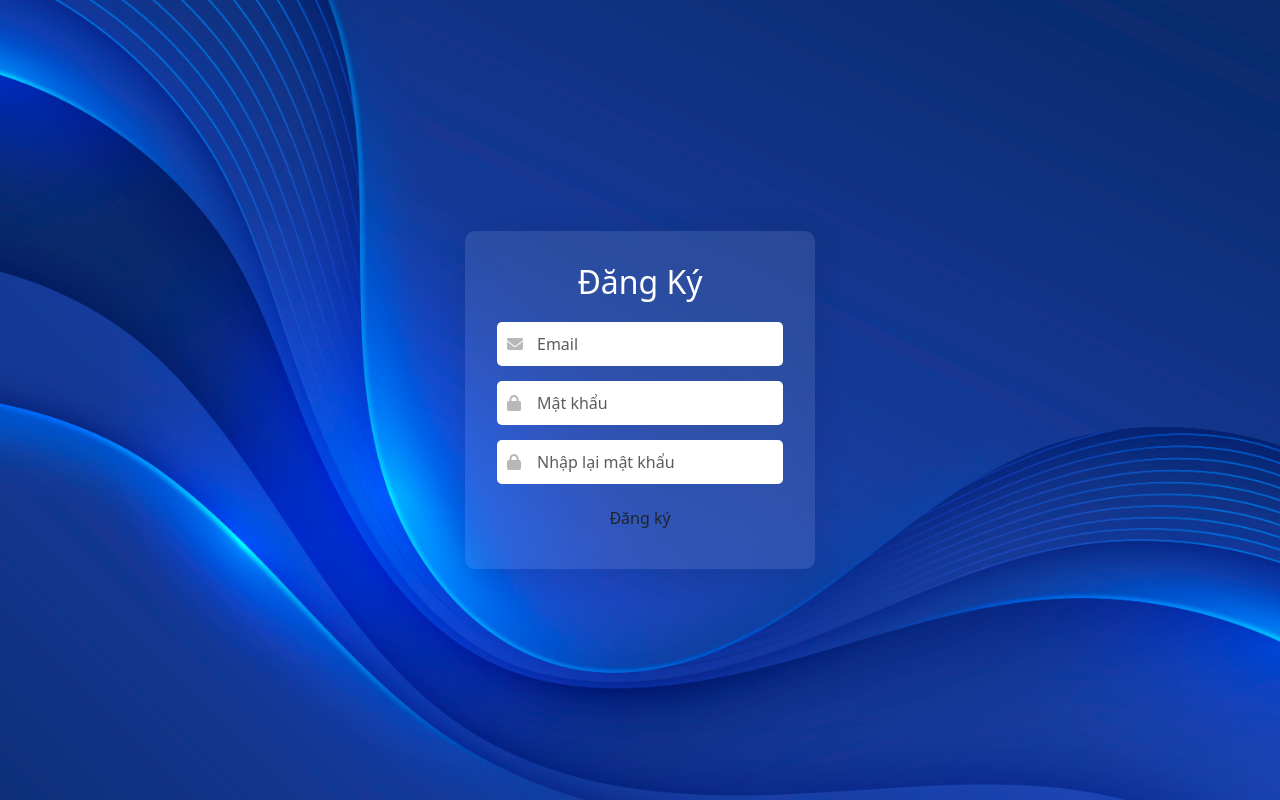
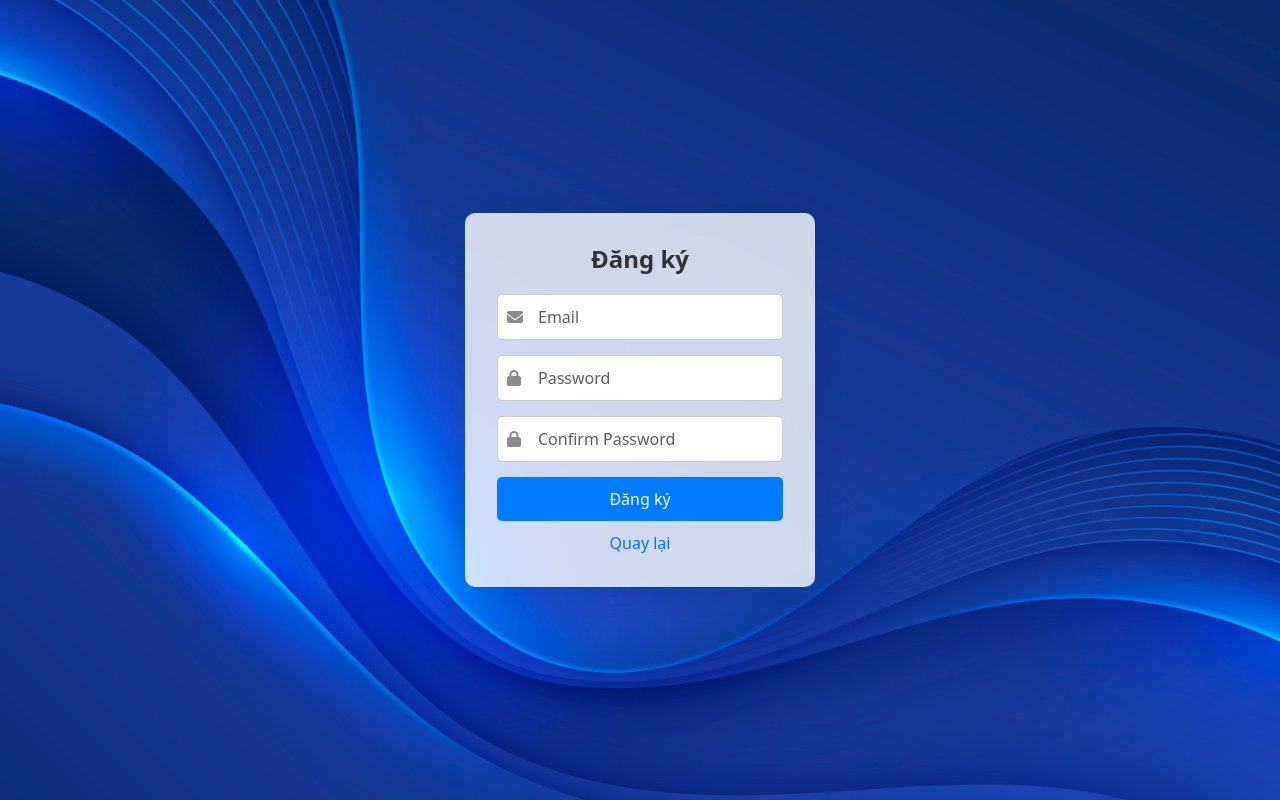
Before and after one commit to NgoThuongHoang/hackathon_2024, a React (Create React App) app: page /register in a window 1280 px wide. Built offline with nearby package versions, Linux system fonts and the light colour scheme.

Commit message:
xong login - đăng ký - quên mật khẩu

```diff
--- a/src/App.js
+++ b/src/App.js
@@ -8,6 +8,7 @@ import PersonnelManagement from './pages/PersonnelManagement';
 import PrivateRoute from './PrivateRoute';  // Ensure this import is correct
 import ProposalDashboard from './pages/ProposalDashboard';
 import TaskManagement from './pages/TaskManagement';
+import ForgotPassword from './pages/ForgotPassword';
 import WorkScheduleManagement from './pages/WorkScheduleManagement';
 import Header from './components/Header';
 import Footer from './components/Footer';
@@ -29,7 +30,7 @@ const App = () => {
   return (
     <div>
       {/* Chỉ hiển thị Header nếu không ở trang login hoặc register */}
-      {location.pathname !== "/login" && location.pathname !== "/register" && <Header />}
+      {location.pathname !== "/login" && location.pathname !== "/register" &&  location.pathname !== "/forgot-password" && <Header />}
       <div>
         <Routes>
           {/* Redirect đến trang home nếu người dùng vào root "/" và đã đăng nhập */}
@@ -38,8 +39,8 @@ const App = () => {
             element={isAuthenticated ? <Navigate to="/home" /> : <Navigate to="/login" />}
           />
           <Route path="/login" element={<Login setIsAuthenticated={setIsAuthenticated} />} />
-          <Route path="/register" element={<Register />} /> {/* Route cho trang đăng ký */}
-
+          <Route path="/register" element={<Register />} />
+          <Route path="/forgot-password" element={<ForgotPassword />} />
           {/* Các route bảo vệ (chỉ cho người đã đăng nhập) */}
           <Route path="/home" element={(
             <PrivateRoute isAuthenticated={isAuthenticated}>
--- /dev/null
+++ b/src/pages/ForgotPassword.js
@@ -0,0 +1,66 @@
+import React, { useState } from 'react';
+import axios from 'axios';
+import { useNavigate } from 'react-router-dom';
+import '../styles/Login.css'; // Sử dụng cùng file CSS với trang đăng nhập
+
+const ForgotPassword = () => {
+  const [email, setEmail] = useState('');
+  const navigate = useNavigate();
+
+  const handleForgotPassword = async () => {
+    try {
+      if (!email) {
+        alert('Vui lòng nhập email');
+        return;
+      }
+
+      const response = await axios.post('https://backend-hackathon-dongnai.vercel.app/api/auth/forgot-password', {
+        email: email.trim()
+      });
+
+      if (response.data.success) {
+        alert(response.data.message || 'Yêu cầu đặt lại mật khẩu đã được gửi');
+        navigate('/login');
+      } else {
+        alert('Yêu cầu đặt lại mật khẩu không thành công');
+      }
+    } catch (error) {
+      console.error('Error:', error);
+      if (error.response) {
+        alert(error.response.data.message || 'Yêu cầu đặt lại mật khẩu thất bại');
+      } else {
+        alert('Có lỗi xảy ra trong quá trình yêu cầu đặt lại mật khẩu');
+      }
+    }
+  };
+
+  return (
+    <div className="login-container">
+      <div className="login-card">
+        <h2 className="login-title">Quên mật khẩu</h2>
+        <div className="form-group">
+          <div className="input-icon">
+            <input
+              type="email"
+              className="form-control"
+              placeholder="Email"
+              value={email}
+              onChange={(e) => setEmail(e.target.value)}
+            />
+            <i className="fa fa-envelope icon"></i>
+          </div>
+        </div>
+        <div className="login-actions">
+          <button className="login-btn" onClick={handleForgotPassword}>
+            Gửi
+          </button>
+        </div>
+        <div className="register-link">
+           <a href="/login" style={{marginLeft: '10px', textDecoration: 'none'}}>Quay lại</a>
+        </div>
+      </div>
+    </div>
+  );
+};
+
+export default ForgotPassword;
--- a/src/pages/Login.js
+++ b/src/pages/Login.js
@@ -41,17 +41,17 @@ const Login = ({ setIsAuthenticated }) => {
   return (
     <div className="login-container">
       <div className="login-card">
-        <h2 className="login-title">Login</h2>
+        <h2 className="login-title">Đăng nhập</h2>
         <div className="form-group">
           <div className="input-icon">
             <input
               type="email"
               className="form-control"
-              placeholder="Username"
+              placeholder="Email"
               value={email}
               onChange={(e) => setEmail(e.target.value)}
             />
-            <i className="fa fa-user icon"></i>
+            <i className="fa fa-envelope icon"></i>
           </div>
         </div>
         <div className="form-group">
@@ -68,17 +68,17 @@ const Login = ({ setIsAuthenticated }) => {
         </div>
         <div className="login-actions">
           <div className="remember-forgot">
-            <label>
-              <input type="checkbox" /> Remember me
+            <label style={{color: 'black'}}>
+              <input type="checkbox"/> Lưu đăng nhập
             </label>
-            <a href="/forgot-password">Forgot password?</a>
+            <a href="/forgot-password" style={{textDecoration: 'none', color: 'black'}}>Quên mật khẩu?</a>
           </div>
-          <button className="btn login-btn" onClick={handleLogin}>
-            Login
+          <button className="login-btn" onClick={handleLogin}>
+            Đăng nhập
           </button>
         </div>
         <div className="register-link">
-          Don't have an account? <a href="/register">Register</a>
+          Chưa có tài khoản? <a href="/register" style={{marginLeft: '10px', textDecoration: 'none'}}>Đăng ký</a>
         </div>
       </div>
     </div>
--- a/src/pages/Register.js
+++ b/src/pages/Register.js
@@ -1,10 +1,12 @@
 import React, { useState } from 'react';
-import '../styles/Register.css'; // Assuming you'll create or modify this CSS file
+import { useNavigate } from 'react-router-dom';
+import '../styles/Login.css'; // Sử dụng cùng file CSS với trang đăng nhập
 
 const Register = () => {
   const [email, setEmail] = useState('');
   const [password, setPassword] = useState('');
   const [confirmPassword, setConfirmPassword] = useState('');
+  const navigate = useNavigate();
 
   const handleRegister = (e) => {
     e.preventDefault();
@@ -16,10 +18,14 @@ const Register = () => {
     }
   };
 
+  const handleBack = () => {
+    navigate(-1); // Điều hướng trở lại trang trước đó
+  };
+
   return (
-    <div className="register-container">
-      <div className="register-card">
-        <h2 className="register-title">Đăng Ký</h2>
+    <div className="login-container">
+      <div className="login-card">
+        <h2 className="login-title">Đăng ký</h2>
         <form onSubmit={handleRegister} className="register-form">
           <div className="form-group">
             <div className="input-icon">
@@ -39,7 +45,7 @@ const Register = () => {
               <input
                 type="password"
                 className="form-control"
-                placeholder="Mật khẩu"
+                placeholder="Password"
                 value={password}
                 onChange={(e) => setPassword(e.target.value)}
                 required
@@ -52,7 +58,7 @@ const Register = () => {
               <input
                 type="password"
                 className="form-control"
-                placeholder="Nhập lại mật khẩu"
+                placeholder="Confirm Password"
                 value={confirmPassword}
                 onChange={(e) => setConfirmPassword(e.target.value)}
                 required
@@ -60,8 +66,9 @@ const Register = () => {
               <i className="fa fa-lock icon"></i>
             </div>
           </div>
-          <button type="submit" className="btn register-btn">Đăng ký</button>
-        </form>
+          <button type="submit" className="login-btn" style={{marginBottom: '10px'}}>Đăng ký</button>
+          <a href="/login" style={{textDecoration: 'none'}}>Quay lại</a>
+          </form>
       </div>
     </div>
   );
--- /dev/null
+++ b/src/styles/ForgotPassword.css
@@ -0,0 +1,87 @@
+/* Full-screen background */
+.forgot-password-container {
+    background-image: url('/public/assets/Background-login.jpg');
+    background-size: cover;
+    height: 100vh;
+    display: flex;
+    justify-content: center;
+    align-items: center;
+  }
+
+  .forgot-password-card {
+    background-color: rgba(255, 255, 255, 0.1); /* Semi-transparent */
+    padding: 2rem;
+    border-radius: 10px;
+    box-shadow: 0 4px 30px rgba(0, 0, 0, 0.1);
+    backdrop-filter: blur(10px);
+    -webkit-backdrop-filter: blur(10px);
+    width: 350px;
+  }
+
+  .forgot-password-title {
+    text-align: center;
+    color: white;
+    margin-bottom: 20px;
+  }
+
+  .form-group {
+    margin-bottom: 15px;
+    position: relative;
+  }
+
+  .input-icon {
+    position: relative;
+  }
+
+  .input-icon input {
+    width: 100%;
+    padding-left: 2.5rem;
+    padding-right: 1rem;
+    padding-top: 10px;
+    padding-bottom: 10px;
+    border-radius: 5px;
+    border: none;
+  }
+
+  .input-icon .icon {
+    position: absolute;
+    top: 50%;
+    left: 10px;
+    transform: translateY(-50%);
+    color: #8B8B8B;
+  }
+
+  .forgot-password-actions {
+    text-align: center;
+  }
+
+  .forgot-password-btn {
+    width: 100%;
+    background-color: #ffffff;
+    border: none;
+    color: #333;
+    padding: 10px;
+    border-radius: 5px;
+    cursor: pointer;
+    transition: none; /* Loại bỏ hiệu ứng chuyển đổi */
+  }
+
+  .forgot-password-btn:active {
+    background-color: #ddd; /* Màu nền khi button được click */
+    transform: none; /* Loại bỏ hiệu ứng biến đổi */
+  }
+
+  .forgot-password-btn:hover {
+    background-color: #ddd;
+  }
+
+  .login-link {
+    text-align: center;
+    margin-top: 15px;
+    color: white;
+  }
+
+  .login-link a {
+    color: #fff;
+    text-decoration: none;
+  }
--- a/src/styles/Login.css
+++ b/src/styles/Login.css
@@ -9,19 +9,21 @@
 }
 
 .login-card {
-    background-color: rgba(255, 255, 255, 0.1); /* Semi-transparent */
+  background-color: rgba(255, 255, 255, 0.8); /* Semi-transparent */
   padding: 2rem;
   border-radius: 10px;
   box-shadow: 0 4px 30px rgba(0, 0, 0, 0.1);
   backdrop-filter: blur(10px);
   -webkit-backdrop-filter: blur(10px);
   width: 350px;
+  text-align: center;
 }
 
 .login-title {
-    text-align: center;
-    color: white;
+  color: #333;
   margin-bottom: 20px;
+  font-size: 24px;
+  font-weight: bold;
 }
 
 .form-group {
@@ -40,7 +42,8 @@
   padding-top: 10px;
   padding-bottom: 10px;
   border-radius: 5px;
-    border: none;
+  border: 1px solid #ccc;
+  font-size: 16px;
 }
 
 .input-icon .icon {
@@ -59,29 +62,55 @@
   display: flex;
   justify-content: space-between;
   margin-bottom: 15px;
+  color: #333;
 }
 
 .login-btn {
   width: 100%;
-    background-color: #ffffff;
+  background-color: #007bff;
   border: none;
-    color: #333;
+  color: white;
   padding: 10px;
   border-radius: 5px;
   cursor: pointer;
+  transition: background-color 0.3s ease;
+}
+
+.login-btn:active {
+  background-color: #0056b3; /* Màu nền khi button được click */
+  transform: scale(0.98); /* Hiệu ứng thu nhỏ khi click */
 }
 
 .login-btn:hover {
-    background-color: #ddd;
+  background-color: #0056b3;
+}
+
+.back-btn {
+  width: 100%;
+  background-color: #f44336; /* Màu đỏ */
+  border: none;
+  color: white;
+  padding: 10px;
+  border-radius: 5px;
+  cursor: pointer;
+  margin-top: 10px; /* Thêm khoảng cách giữa hai nút */
+}
+
+.back-btn:hover {
+  background-color: #d32f2f; /* Màu đỏ đậm hơn khi hover */
 }
 
 .register-link {
   text-align: center;
   margin-top: 15px;
-    color: white;
+  color: #333;
 }
 
 .register-link a {
-    color: #fff;
+  color: #007bff;
   text-decoration: none;
 }
+
+.register-link a:hover {
+  text-decoration: underline;
+}
--- a/src/styles/Register.css
+++ b/src/styles/Register.css
@@ -59,8 +59,23 @@
   padding: 10px;
   border-radius: 5px;
   cursor: pointer;
+  margin-bottom: 10px; /* Thêm khoảng cách giữa hai nút */
 }
 
 .register-btn:hover {
   background-color: #ddd;
 }
+
+.back-btn {
+  width: 100%;
+  background-color: #ffffff; /* Màu đỏ */
+  border: none;
+  color: 333;
+  padding: 10px;
+  border-radius: 5px;
+  cursor: pointer;
+}
+
+.back-btn:hover {
+  background-color: #DDDDDD; /* Màu đỏ đậm hơn khi hover */
+}
```
Lines whose indentation alone changed are shown as unchanged.
